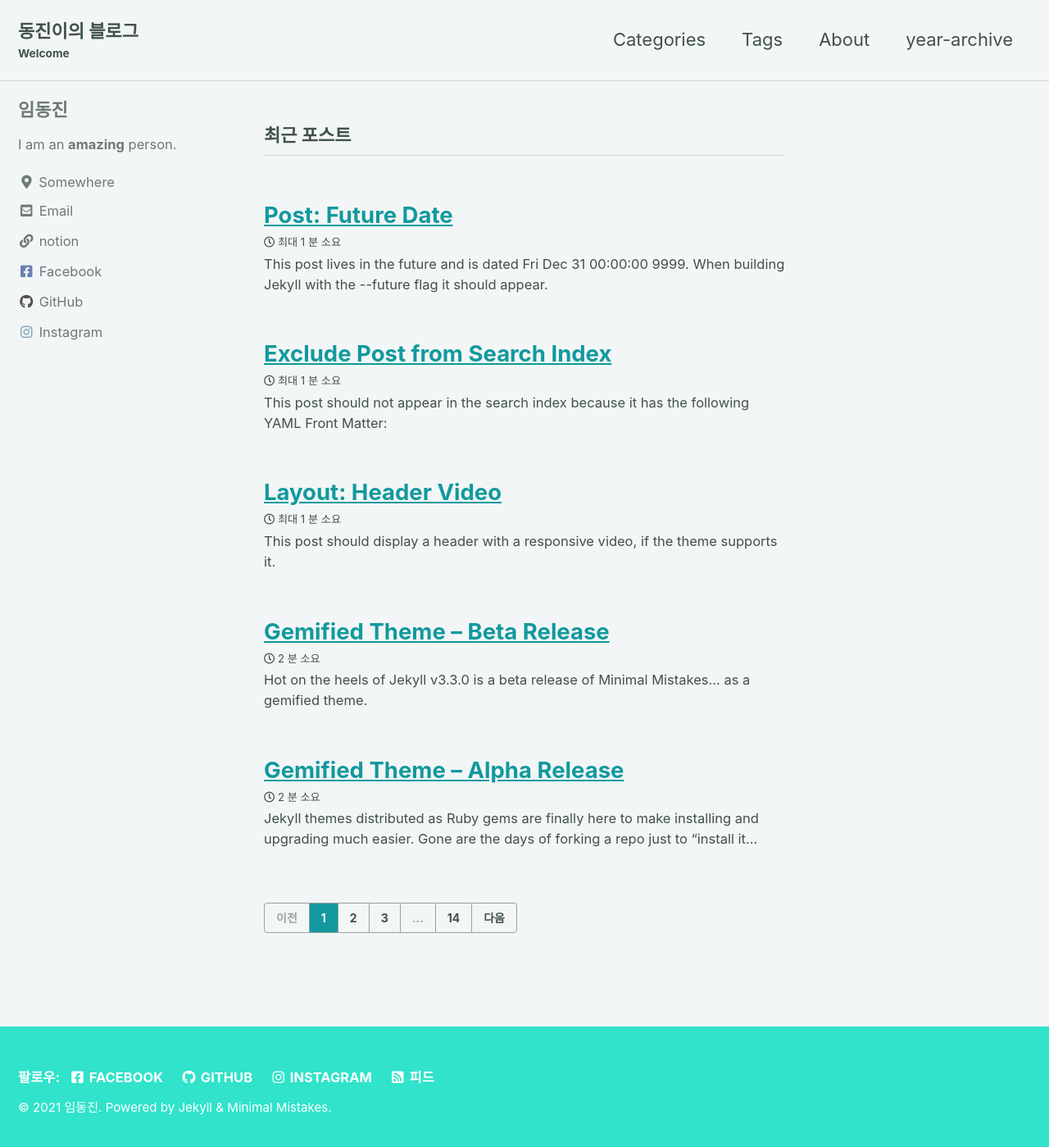
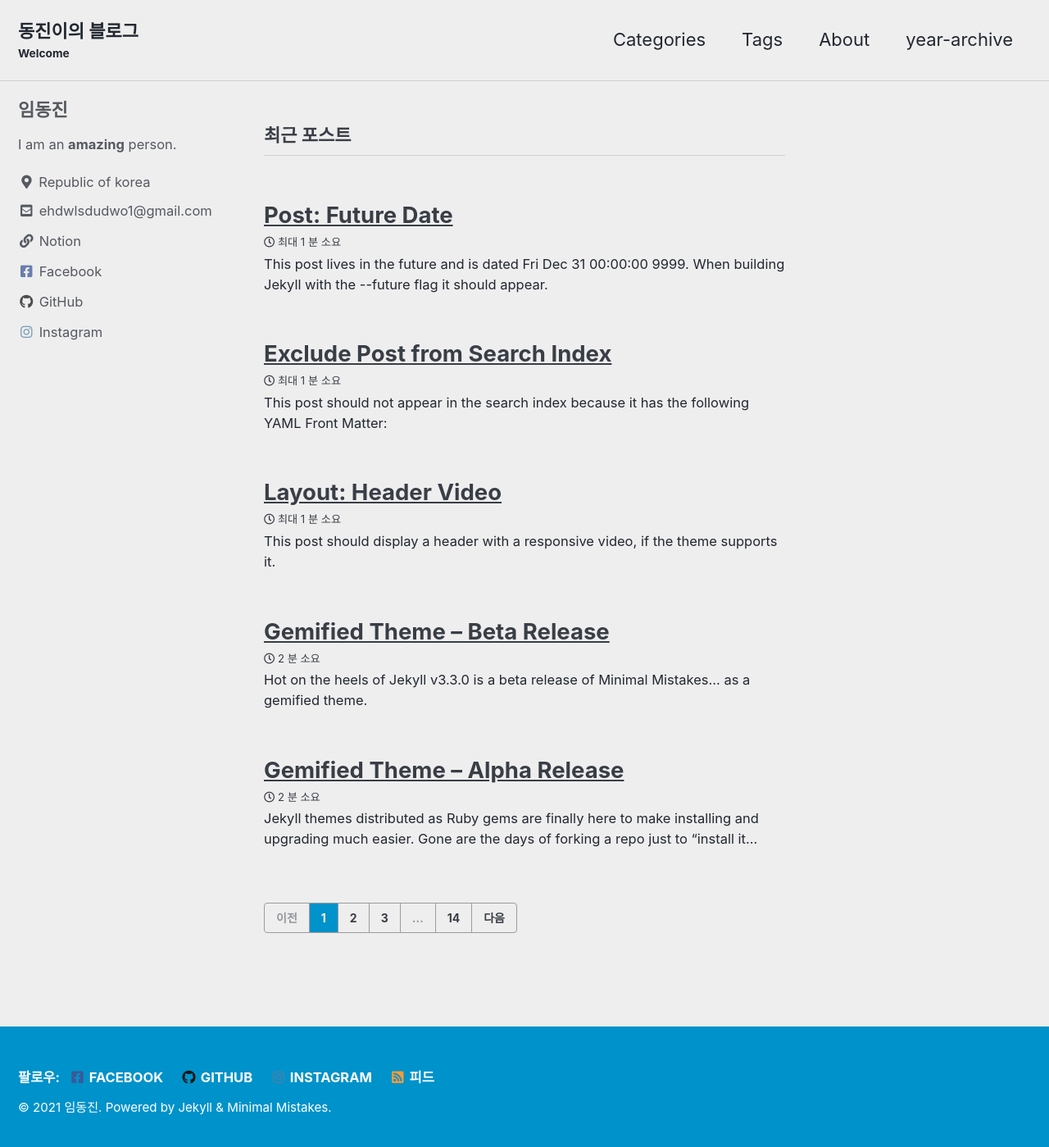
Before and after one commit to djlim98/djlim98.github.io, a Jekyll site: the page built from index.html, in a window 1280 px wide and 1400 px high. Shown: the whole window at 82% size. Built offline with Jekyll 4.4.1, drawn with Linux system fonts in a browser that asks for light colours; cached includes are drawn as plain includes; the list of posts is cut into pages by our own code.

Commit message:
Update _config.yml

```diff
--- a/_config.yml
+++ b/_config.yml
@@ -12,7 +12,7 @@
 
 theme                  : minimal-mistakes-jekyll
 #remote_theme: "mmistakes/minimal-mistakes@4.21.0"
-minimal_mistakes_skin    : "mint" # "air", "aqua", "contrast", "dark", "dirt", "neon", "mint", "plum", "sunrise"
+minimal_mistakes_skin    : "air" # "air", "aqua", "contrast", "dark", "dirt", "neon", "mint", "plum", "sunrise"
 
 # Site Settings
 locale                   : "ko-KR"
@@ -96,12 +96,12 @@
   name             : "임동진"
   avatar           : # path of avatar image, e.g. "/assets/images/bio-photo.jpg"
   bio              : "I am an **amazing** person."
-  location         : "Somewhere"
+  location         : "Republic of korea"
   links:
-    - label: "Email"
+    - label: "ehdwlsdudwo1@gmail.com"
       icon: "fas fa-fw fa-envelope-square"
-      url: "ehdwlsdudwo1@gmail.com"
-    - label: "notion"
+      url: "/"
+    - label: "Notion"
       icon: "fas fa-fw fa-link"
       url: "https://www.notion.so/88d2a4bbd7ff4d4ebe1b8c714c5f687e"
     - label: "Twitter"
@@ -275,6 +275,14 @@
       layout: single
       author_profile: true
       read_time: true
-      comments: # true
+      comments: true
       share: true
       related: true
+
+      #_pages
+  - scope:
+      path : "_pages"
+      type : pages
+    values:
+      layout: single
+      author_profile: true
```
